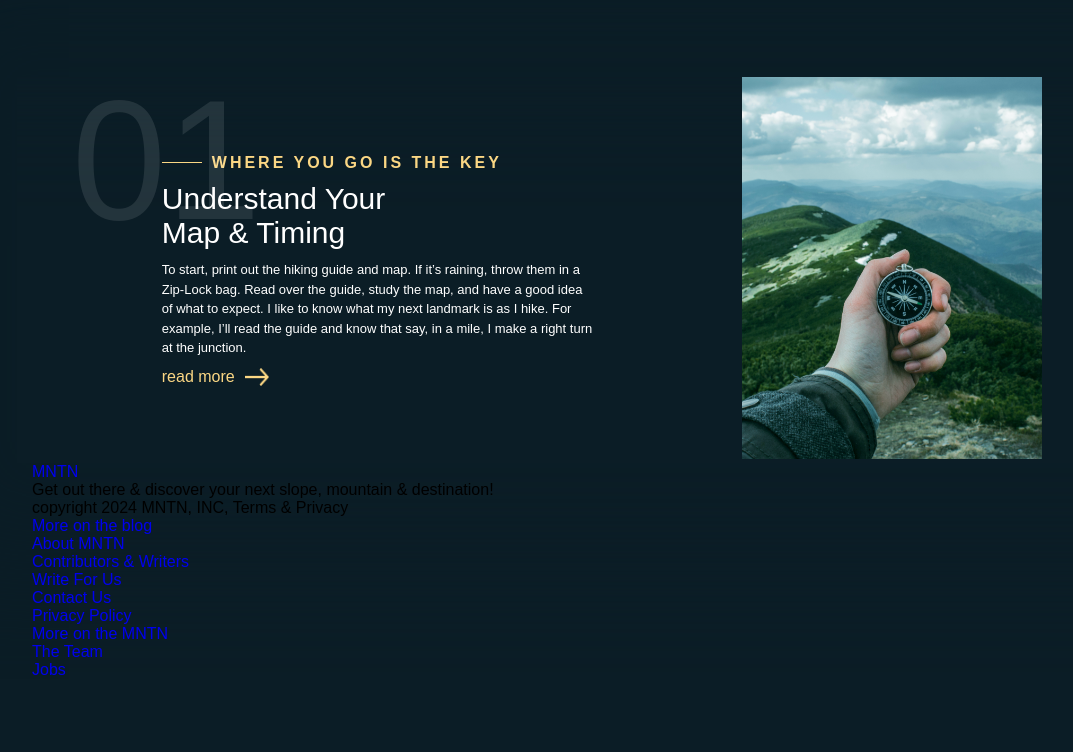
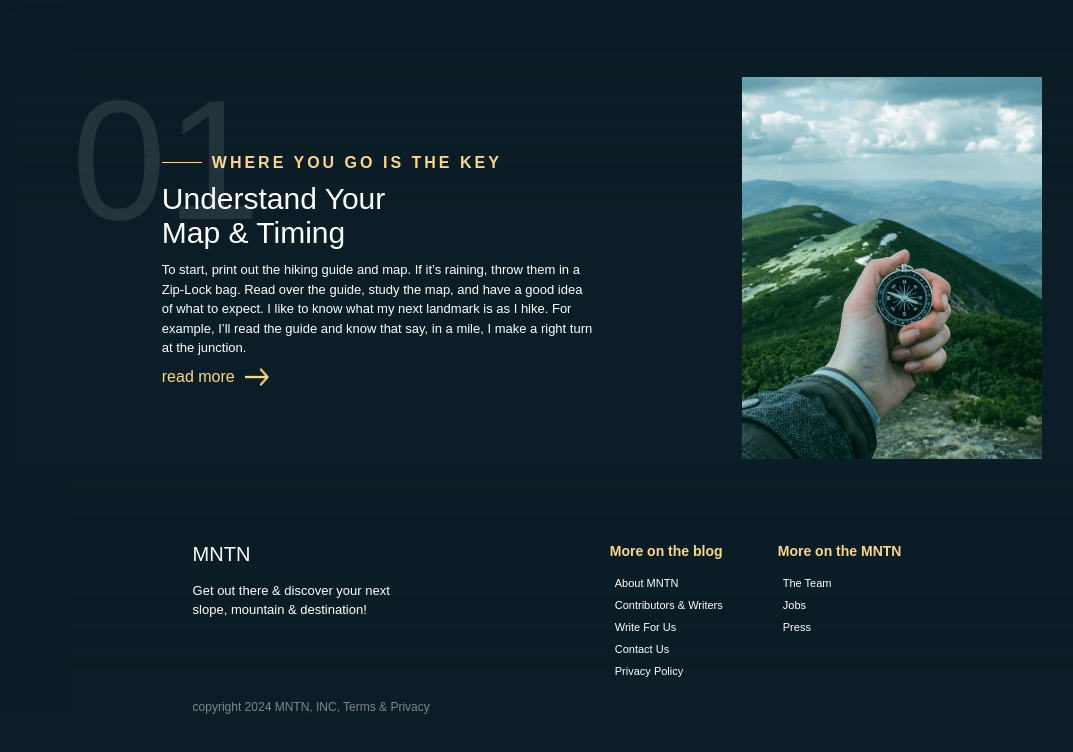
Before and after one commit to norhanmohamedabdo/MNTN, a plain HTML site: page index.html in a window 1280 px wide. Shown: the part 1654-2406 px from the top of the page, without its empty margins (38-1111 px from the left). Before the commit the page ends 2333 px from the top, so only its background shows below. Drawn offline with Linux system fonts and the light colour scheme.

Commit message:
Add: section footer

```diff
--- a/assets/styles/main.css
+++ b/assets/styles/main.css
@@ -116,8 +116,8 @@ header .container .nav input {
   height: 100vh;
   display: flex;
   flex-direction: column;
-   justify-content: center;
-   align-items: center;
+  justify-content: center;
+  align-items: center;
 }
 .subtitle {
   position: relative;
@@ -155,7 +155,9 @@ header .container .nav input {
   gap: 10px;
   color: var(--white);
 }
-.card-detalis .container,.card-detalis-3 .container,.card-detalis-2 .container  {
+.card-detalis .container,
+.card-detalis-3 .container,
+.card-detalis-2 .container {
   display: flex;
   justify-content: center;
   flex-wrap: wrap;
@@ -167,22 +169,18 @@ header .container .nav input {
   margin: 80px 0;
   flex-direction: row-reverse;
 }
-/* .card-detalis-3 .container {
-  display: flex;
-  justify-content: center;
-  flex-wrap: wrap;
-  align-items: center;
-  gap: 150px;
-} */
-
-.content-card h2,.content-card-2 h2,.content-card-3 h2  {
+.content-card h2,
+.content-card-2 h2,
+.content-card-3 h2 {
   position: relative;
   margin: 10px 0;
   font-size: 30px;
   font-weight: 300;
   color: var(--white);
 }
-.content-card h2::before,.content-card-2 h2::before,.content-card-3 h2::before  {
+.content-card h2::before,
+.content-card-2 h2::before,
+.content-card-3 h2::before {
   content: "";
   position: absolute;
   top: -120px;
@@ -194,41 +192,9 @@ header .container .nav input {
 .content-card h2::before {
   content: "01";
 }
-/* .content-card-2 h2 {
-  position: relative;
-  margin: 10px 0;
-  font-size: 30px;
-  font-weight: 300;
-  color: var(--white);
-} */
-/* .content-card-2 h2::before {
-  content: "";
-  position: absolute;
-  top: -120px;
-  left: -90px;
-  font-size: 170px;
-  font-weight: 500;
-  color: rgba(255, 255, 255, 0.103);
-} */
 .content-card-2 h2::before {
   content: "02";
 }
-/* .content-card-3 h2 {
-  position: relative;
-  margin: 10px 0;
-  font-size: 30px;
-  font-weight: 300;
-  color: var(--white);
-} */
-/* .content-card-3 h2::before {
-  content: "";
-  position: absolute;
-  top: -120px;
-  left: -90px;
-  font-size: 170px;
-  font-weight: 500;
-  color: rgba(255, 255, 255, 0.103);
-} */
 .content-card-3 h2::before {
   content: "03";
 }
@@ -247,3 +213,46 @@ header .container .nav input {
 .container .img img {
   width: 300px;
 }
+footer .container {
+  margin: 80px 0;
+  display: flex;
+  justify-content: center;
+  flex-wrap: wrap;
+  gap: 180px;
+}
+footer .container .info .logo a {
+  font-size: 20px;
+  color: var(--white);
+}
+
+footer .container .info p {
+  margin: 15px 0;
+  font-size: 13px;
+  line-height: 1.5;
+  color: var(--white);
+}
+footer .container .info span {
+  display: block;
+  margin-top: 80px;
+  font-size: 12px;
+  color: rgba(255, 255, 255, 0.475);
+}
+footer .container .links {
+  display: flex;
+  justify-content: center;
+  gap: 50px;
+}
+.links h3 {
+  margin-bottom: 13px;
+  font-size: 14px;
+  font-weight: 600;
+  color: var(--jasmine);
+}
+.links ul li {
+  padding: 5px;
+  font-size: 11px;
+  font-weight: 100;
+}
+.links ul li a {
+  color: var(--white);
+}
--- a/index.html
+++ b/index.html
@@ -99,34 +99,35 @@
       <div class="container">
         <div class="info">
           <div class="logo">
-<a href="#">MNTN</a>
+            <a href="index.html">MNTN</a>
           </div>
-<P>
-Get out there & discover your next slope, mountain & destination!</P>
-<span>
-copyright 2024 MNTN, INC, Terms & Privacy</span>
+          <p>
+            Get out there & discover your next<br />
+            slope, mountain & destination!
+          </p>
+          <span> copyright 2024 MNTN, INC, Terms & Privacy</span>
         </div>
         <div class="links">
           <div>
+            <h3>More on the blog</h3>
             <ul>
-<li><a href="#">  More on the blog</a></li>
               <li><a href="#">About MNTN</a></li>
               <li><a href="#">Contributors & Writers</a></li>
               <li><a href="#">Write For Us</a></li>
               <li><a href="#">Contact Us</a></li>
               <li><a href="#">Privacy Policy</a></li>
             </ul>
+          </div>
+          <div>
+            <h3>More on the MNTN</h3>
             <ul>
-<li><a href="#">  More on the MNTN</a></li>
               <li><a href="#">The Team</a></li>
               <li><a href="#">Jobs</a></li>
-
+              <li><a href="#"> Press</a></li>
             </ul>
           </div>
-          <div></div>
         </div>
       </div>
     </footer>
-
   </body>
 </html>
```
Lines whose indentation alone changed are shown as unchanged.
